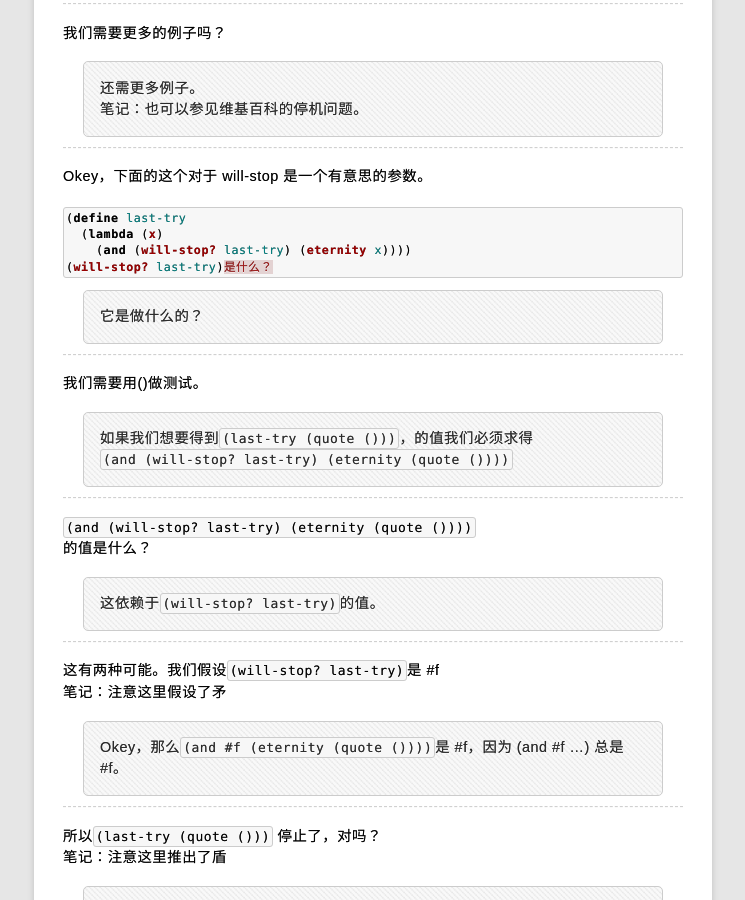
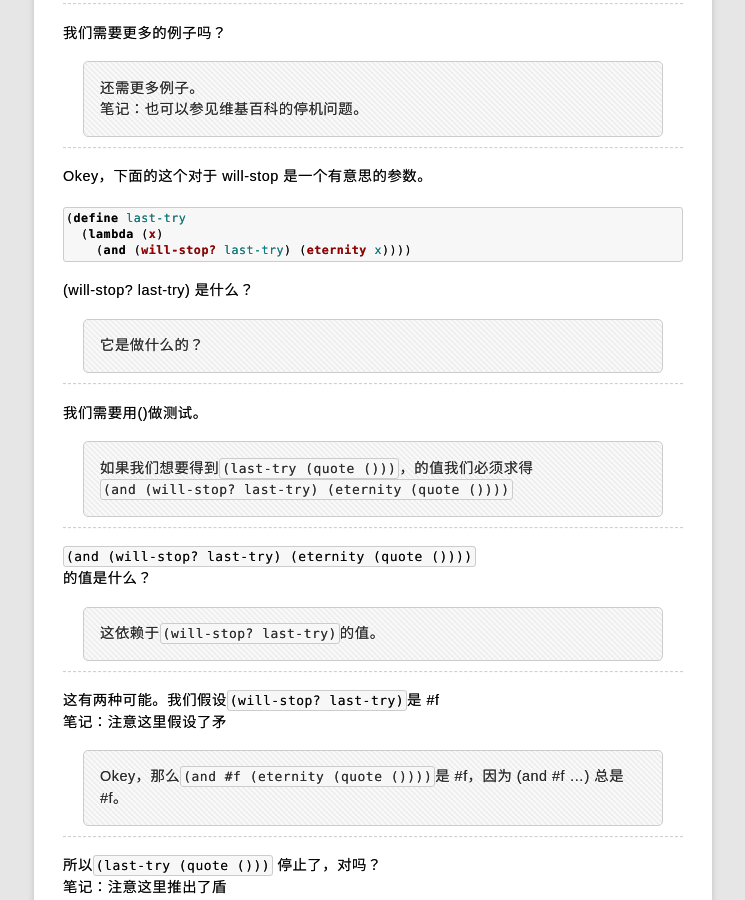
Before and after one commit to rhuichao/uternet.github.io, a Jekyll site: the page built from TLS/09.md, in a window 1280 px wide and 900 px high, scrolled down 10958 px. Shown: the whole window, without its empty margins (267-1012 px from the left). Built offline with Jekyll 4.4.1, drawn with Linux system fonts in a browser that asks for light colours; some web fonts are replaced; Markdown is read by kramdown in place of the engine named in the settings.

Commit message:
new document posted

````diff
--- a/TLS/09.md
+++ b/TLS/09.md
@@ -580,8 +580,9 @@ Okey，下面的这个对于 will-stop 是一个有意思的参数。
 (define last-try
   (lambda (x)
     (and (will-stop? last-try) (eternity x))))
-(will-stop? last-try)是什么？
 ```
+
+(will-stop? last-try) 是什么？
 
 >它是做什么的？
 
````
